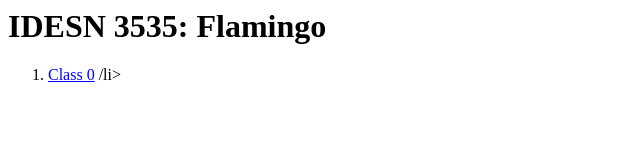
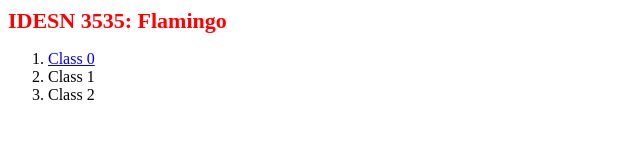
Before and after one commit to bmaxdesign/idesn3535-flamingo, a plain HTML site: page page1.html in a window 1280 px wide. Shown: the whole page, without its empty margins (0-640 px from the left). Drawn offline with Linux system fonts and the light colour scheme.

Commit message:
add style sheet and font

```diff
--- a/page1.html
+++ b/page1.html
@@ -2,14 +2,32 @@
 <html>
 	<head>
 		<title>IDESN 3535: Flamingo</title>
+		<link href="https://fonts.googleapis.com/css?family=Raleway" rel="stylesheet">
+
+<link href="stles.css" rel="stylesheet">
+
+		<style>
+		#my-header {
+			color: #FF0000;
+			font-size: 22px;
+		}
+		.my-list-item {
+			font-size: 16px;
+		}
+		.my-list-item a:hover {
+			color: #00ff00;
+		}
+	</style>
 	</head>
 
 <body>
-	<h1> IDESN 3535: Flamingo</h1>
+	<h1 id="my-header">IDESN 3535: Flamingo</h1>
 	<ol>
-		<li>
+		<li class="my-list-item">
 			<a href="page1.html">Class 0</a>
-			/li>
+		</li>
+		<li class="my_list-item">Class 1</li>
+		<li class="my_list-item">Class 2</li>
 	</ol>
 </body>
 </html>
--- /dev/null
+++ b/style.css
@@ -0,0 +1,13 @@
+	body {
+		font-family: 'Raleway', sans-serif;
+	}
+
+	#my-header {
+			color: #FF0000;
+			font-size: 22px;
+		}
+		.my-list-item {
+			font-size: 16px;
+		}
+		.my-list-item a:hover {
+			color: #00ff00;
```
